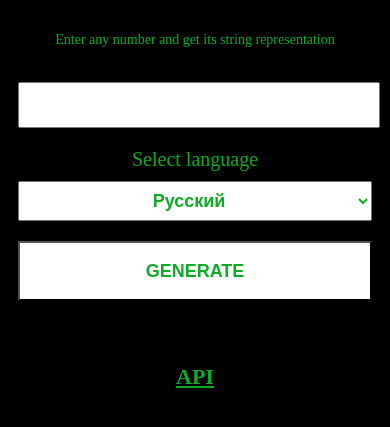
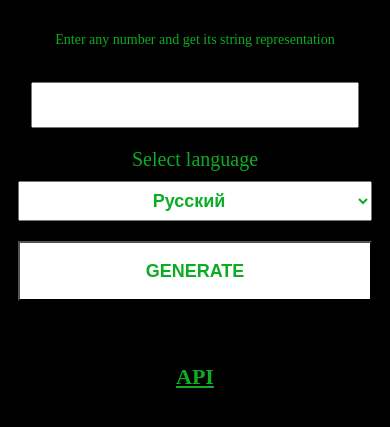
Before and after one commit to SaintNiki/num-to-string-generator, a PHP site: page / in a window 390 px wide. Shown: the top 427 px of the page. Run offline with PHP 8.4, Linux system fonts and the light colour scheme.

Commit message:
css fix 4

```diff
--- a/styles/style.css
+++ b/styles/style.css
@@ -193,6 +193,11 @@ code
         width: 100%;
     }
 
+    .int__input > input
+    {
+        max-width: 320px;
+    }
+
     h1
     {
         font-size: 25px;
```
